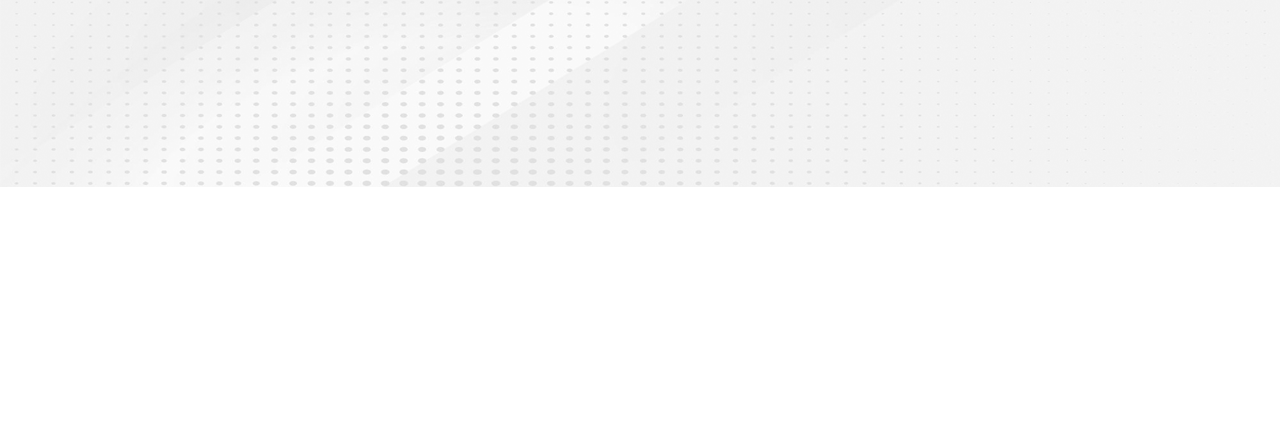
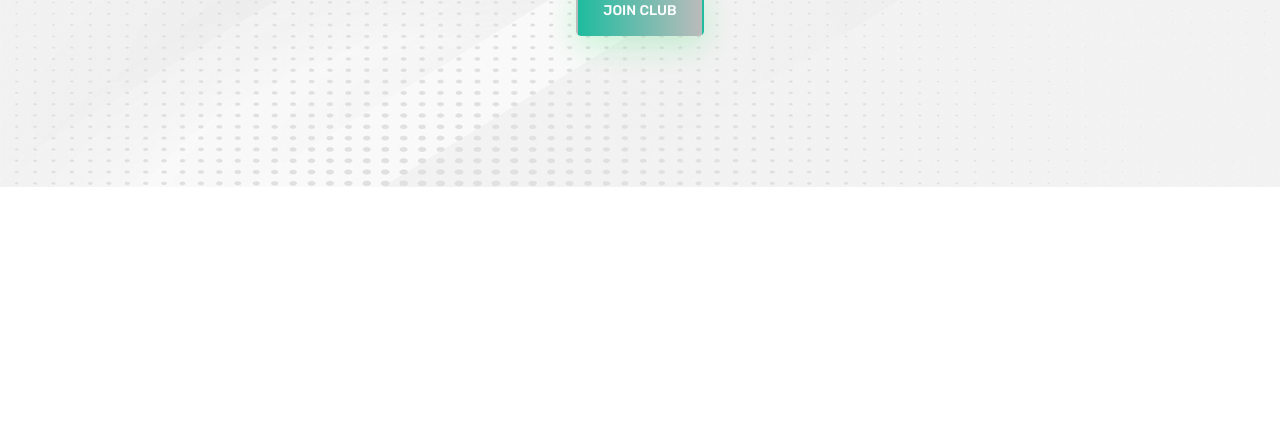
Before and after one commit to PramodAcharya808/Tech.Ops-Club-Website, a plain HTML site: page index.html in a window 1280 px wide. Shown: the part 373-800 px from the top of the page. Drawn offline with nearby package versions, Linux system fonts and the light colour scheme.

Commit message:
banner section 2

```diff
--- a/css/style.css
+++ b/css/style.css
@@ -39,6 +39,64 @@ a {
     --bold-font:'Lilita One';
     --gradient: linear-gradient(to right, #1ebc9f 0%, #bbbbbb 100%), radial-gradient(circle at top left, #0055ff, #854fee);
 }
+
+
+a {
+    text-decoration: none;
+}
+
+::-webkit-scrollbar {
+    width: 0.25rem;
+}
+
+::-webkit-scrollbar-track {
+    background: var(--bg-grey);
+}
+
+::-webkit-scrollbar-thumb {
+    background: var(--primary-color);
+}
+
+.main-btn {
+    display: inline-block;
+    font-family: var(--primary-font);
+    font-weight: 500;
+    font-size: 0.875rem;
+    line-height: 2.875rem;
+    text-align: center;
+    cursor: pointer;
+    text-transform: uppercase;
+    border-radius: 0.3125rem;
+    box-shadow: 0 0.625rem 1.875rem rgba(85, 225, 129, 0.3);
+    border: double 0.125rem transparent;
+    padding: 0 0.625rem;
+    transition: all .3s ease-in-out;
+}
+
+.primary-btn {
+    background-image: var(--gradient);
+    color: var(--bg-white);
+}
+
+.primary-btn:hover {
+    border-color: var(--secondary-color);
+    background: var(--bg-white);
+    color: var(--secondary-text);
+    box-shadow: none;
+}
+
+.secondary-btn {
+    background-image: var(--bg-white);
+    color: var(--secondary-text);
+    border-color: var(--secondary-color);
+}
+
+.secondary-btn:hover {
+    background: var(--gradient);
+    color: var(--bg-white);
+    box-shadow: none;
+}
+
 
 /* 3. NavBar */
 
@@ -164,3 +222,11 @@ a {
     text-transform: uppercase;
     text-align: left;
 }
+
+@keyframes join-btn-zoom-in {
+    from{transform: scale(1);}
+    to{transform: scale(1.1);}
+}
+.home-wrapper .join-btn{
+    animation: join-btn-zoom-in ease-in-out 0.5s infinite alternate;
+}
--- a/index.html
+++ b/index.html
@@ -76,8 +76,11 @@
     <section id="home" class="home-wrapper">
         <div id="main-bg" class="container-fluid">
             <div class="row logo-content">
-                <div class="col-lg-12 order-lg-2 order-1 logo text-center">
+                <div class="col-lg-12 logo text-center">
                     <img src="img/logo.png" id="tech-ops-logo" style="height:10rem;">
+                </div>
+                <div class="col-lg-4 d-flex justify-content-center mx-auto mt-5 join-btn">
+                    <a href="#" class="main-btn primary-btn" style="width: 8rem;">join club</a>
                 </div>
             </div>
         </div>
```
